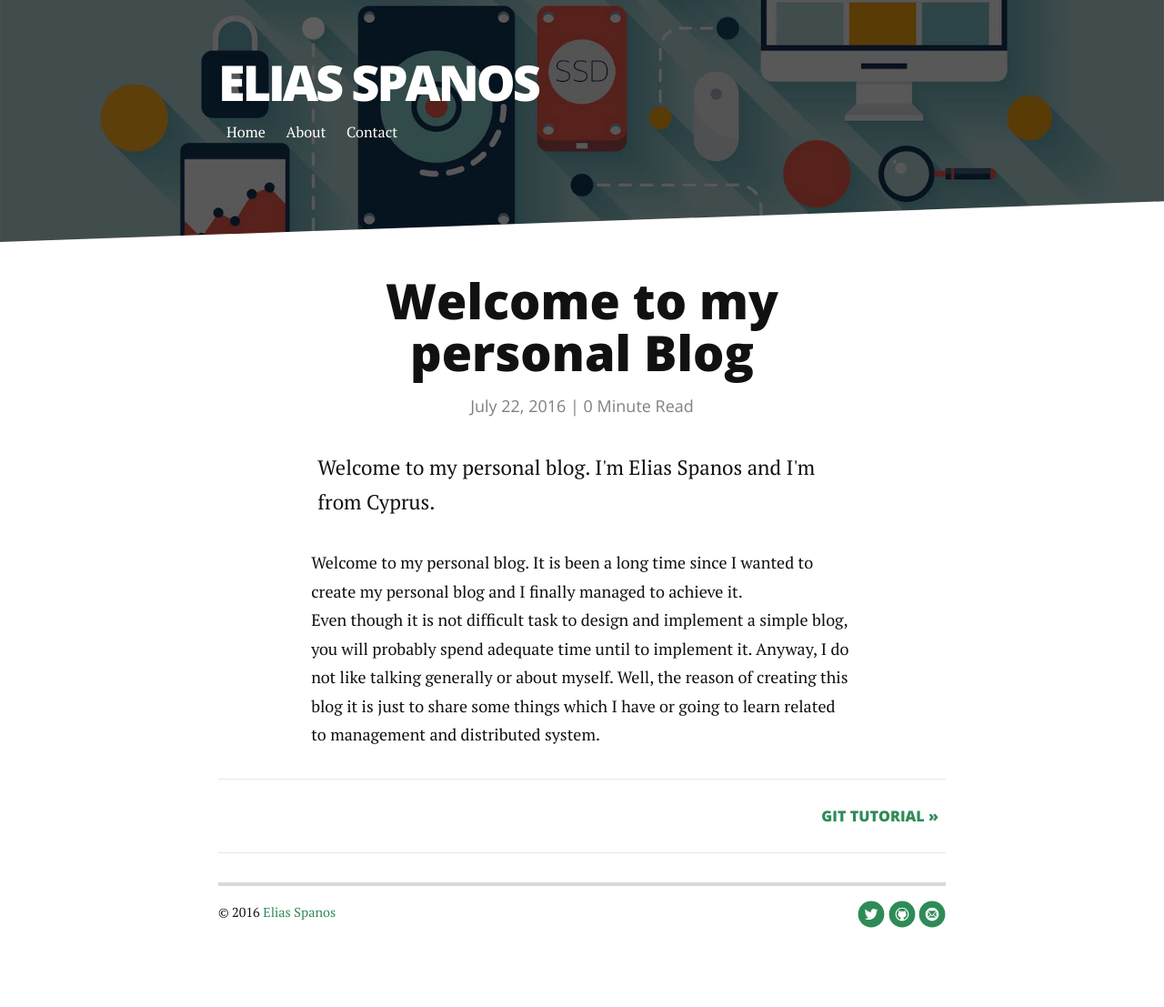
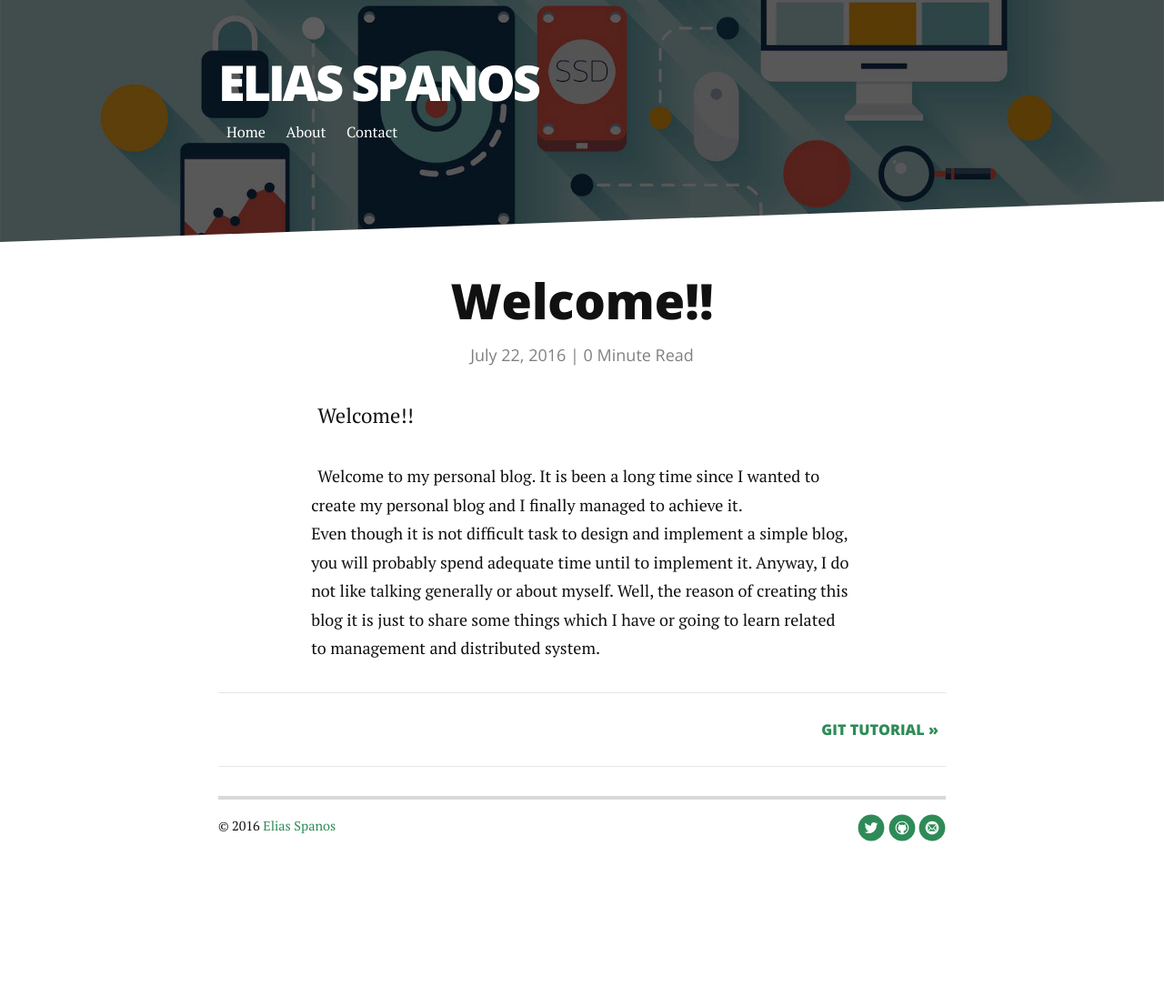
Before and after one commit to spanoselias/testmp-spanoselias.github.io, a Jekyll site: the page built from _posts/2016-07-22-test-post.markdown, in a window 1280 px wide. Shown: the whole page at 91% size. Built offline with Jekyll 4.4.1, drawn with Linux system fonts in a browser that asks for light colours; nearby versions of some CDN libraries; after the commit the page ends 1012 px from its top, so only the background shows below that.

Commit message:
upgrade blog

```diff
--- a/_posts/2016-07-22-test-post.markdown
+++ b/_posts/2016-07-22-test-post.markdown
@@ -1,10 +1,10 @@
 ---
 layout: post
-title:  "Welcome to my personal Blog"
+title:  "Welcome!!"
 date:   2016-07-22
 ---
 
-<p class="intro"><span class="dropcap"></span> Welcome to my personal blog. I'm Elias Spanos and I'm from Cyprus.</p>
+<p class="intro"><span class="dropcap"></span> Welcome!! </p>
 
 Welcome to my personal blog. It is been a long time since I wanted to create my personal blog and I finally managed to achieve it.
 Even though it is not difficult task to design and implement a simple blog, you will probably spend adequate time until to implement it.
```
